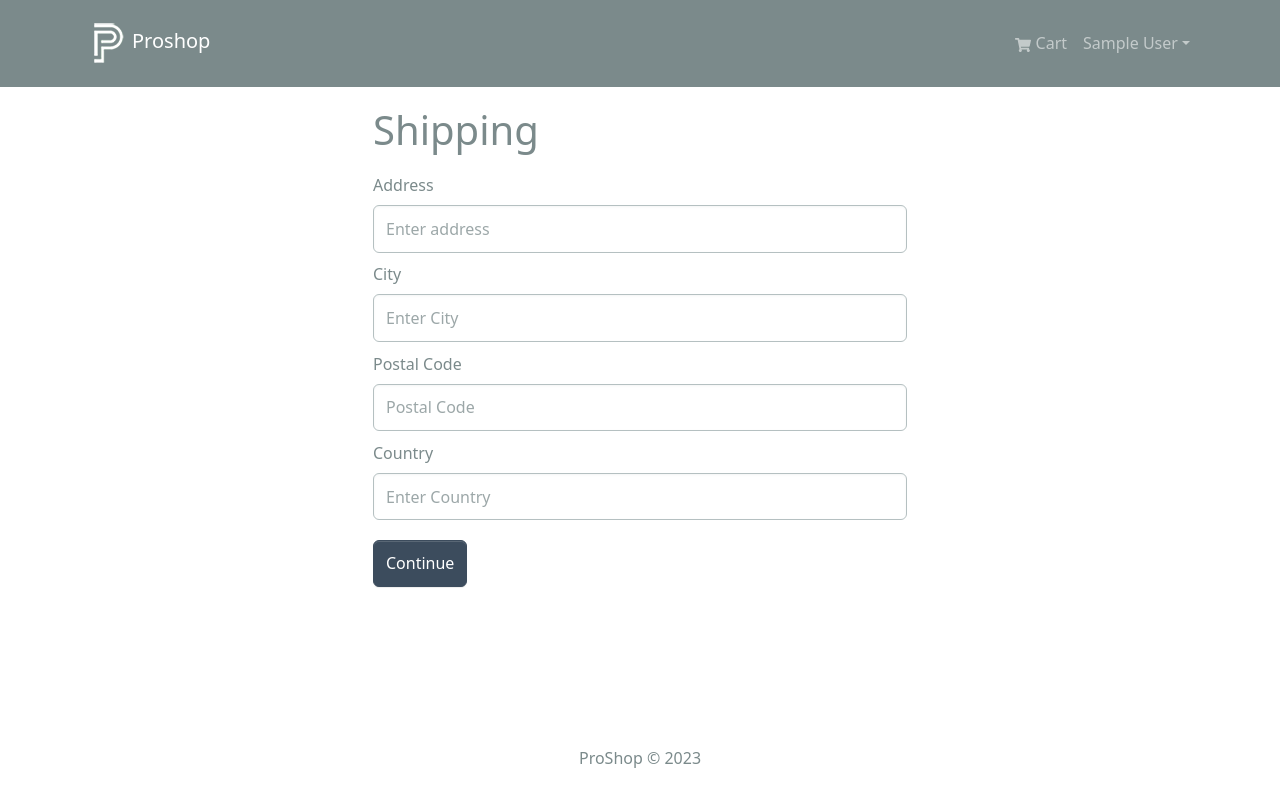
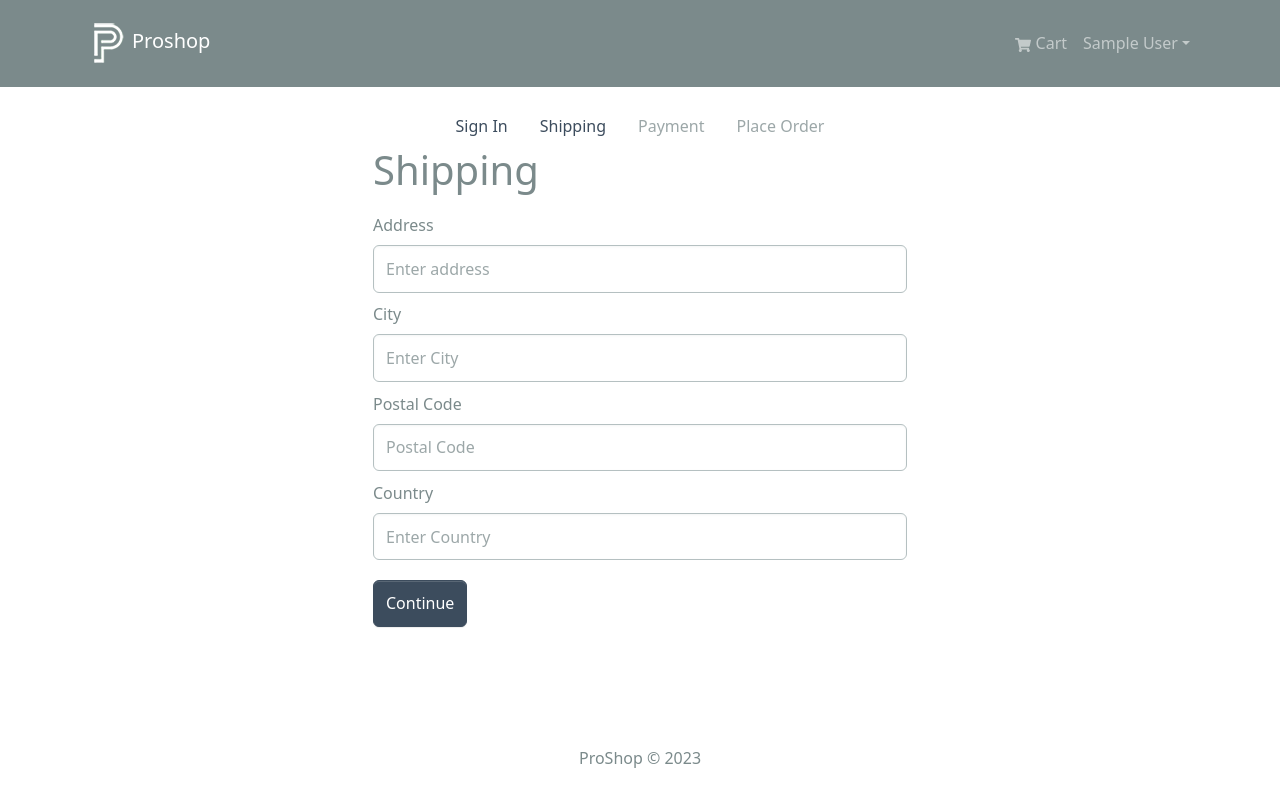
Before and after one commit to codingYank/proshop, a React (Create React App) app in the folder frontend/: page /shipping in a window 1280 px wide. Shown: the top 802 px of the page. Built offline with nearby package versions, Linux system fonts and the light colour scheme; sample sign-in values are in the browser's storage.

Commit message:
Checkout Steps

```diff
--- /dev/null
+++ b/frontend/src/components/CheckoutSteps.jsx
@@ -0,0 +1,47 @@
+import {Nav} from 'react-bootstrap'
+import { LinkContainer } from 'react-router-bootstrap'
+
+const CheckoutSteps = ({ step1, step2, step3, step4 }) => {
+  return (
+    <Nav className='justify-content-center md-5'>
+      <Nav.Item>
+        { step1 ? (
+          <LinkContainer to='/login'>
+            <Nav.Link>Sign In</Nav.Link>
+          </LinkContainer>
+        ) : (
+          <Nav.Link disabled>Sign In</Nav.Link>
+        )}
+      </Nav.Item>
+      <Nav.Item>
+        { step2 ? (
+          <LinkContainer to='/shipping'>
+            <Nav.Link>Shipping</Nav.Link>
+          </LinkContainer>
+        ) : (
+          <Nav.Link disabled>Shipping</Nav.Link>
+        )}
+      </Nav.Item>
+      <Nav.Item>
+        { step3 ? (
+          <LinkContainer to='/payment'>
+            <Nav.Link>Payment</Nav.Link>
+          </LinkContainer>
+        ) : (
+          <Nav.Link disabled>Payment</Nav.Link>
+        )}
+      </Nav.Item>
+      <Nav.Item>
+        { step4 ? (
+          <LinkContainer to='/placeorder'>
+            <Nav.Link>Place Order</Nav.Link>
+          </LinkContainer>
+        ) : (
+          <Nav.Link disabled>Place Order</Nav.Link>
+        )}
+      </Nav.Item>
+    </Nav>
+  )
+}
+
+export default CheckoutSteps
--- a/frontend/src/screens/ShippingScreen.jsx
+++ b/frontend/src/screens/ShippingScreen.jsx
@@ -4,6 +4,7 @@
 import { useNavigate } from 'react-router-dom'
 import FormContainer from '../components/FormContainer'
 import { saveShippingAddress } from '../slices/cartSlice'
+import CheckoutSteps from '../components/CheckoutSteps'
 
 const ShippingScreen = () => {
   const cart = useSelector((state) => state.cart)
@@ -27,6 +28,7 @@
 
   return (
     <FormContainer>
+      <CheckoutSteps step1 step2 />
       <h1>Shipping</h1>
       <Form onSubmit={submitHandler}>
         <Form.Group controlId='address' className='my-2'>
```
